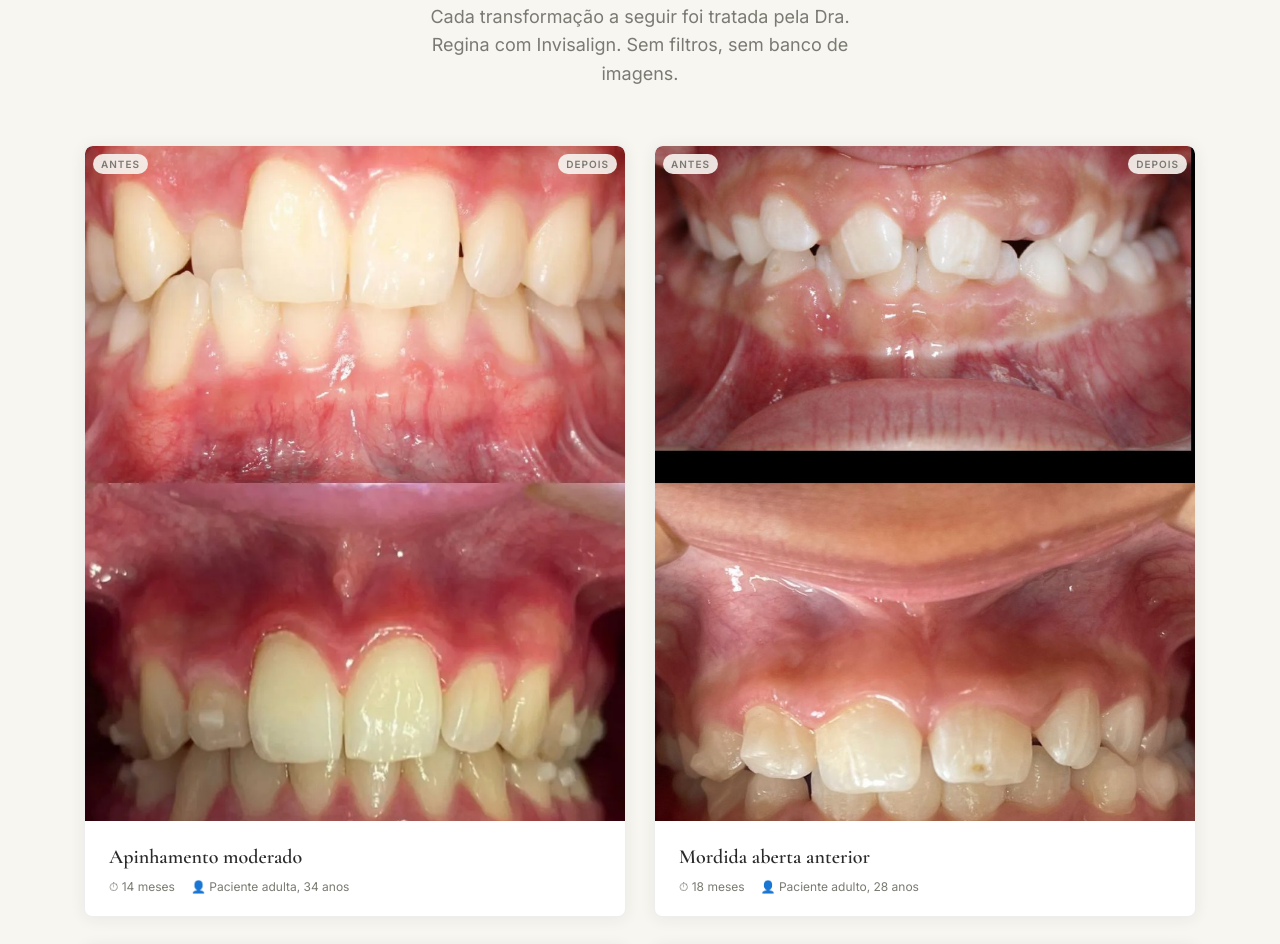
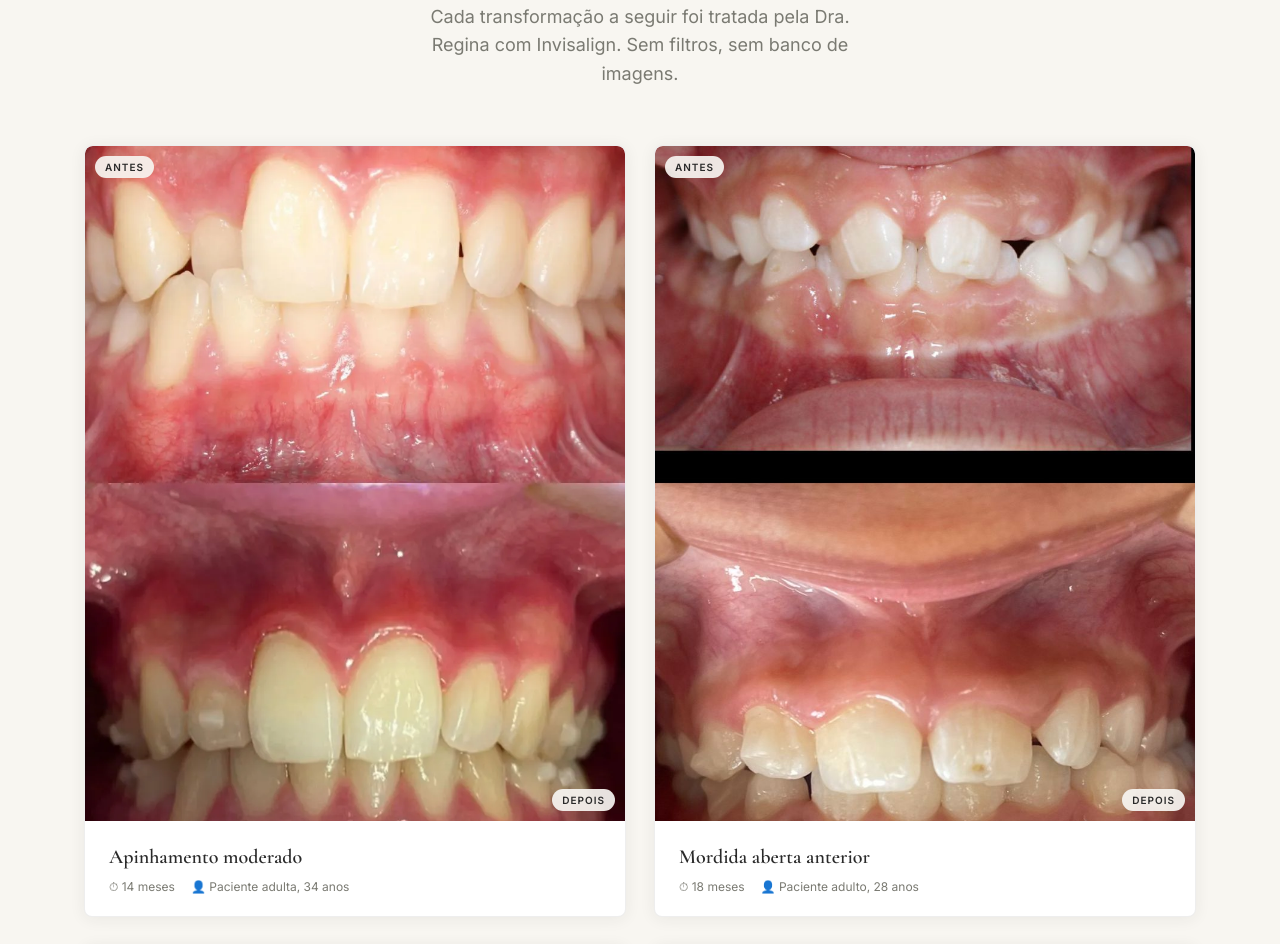
Before and after one commit to AM4R3/dra-regina-lourenco, a plain HTML site: page index.html in a window 1280 px wide. Shown: the part 1214-2158 px from the top of the page. Drawn offline with nearby package versions, Linux system fonts and the light colour scheme; a web font is replaced by a local one.

Commit message:
fix: labels ANTES (topo-esq) e DEPOIS (baixo-dir) nos casos
Co-Authored-By: Claude Sonnet 4.6 <noreply@anthropic.com>

```diff
--- a/index.html
+++ b/index.html
@@ -127,8 +127,10 @@ body{font-family:var(--font-body);background:var(--bg);color:var(--text);line-he
 .case-sep{position:absolute;left:50%;top:0;bottom:0;width:2px;background:var(--gold);transform:translateX(-50%);z-index:2;pointer-events:none}
 /* Real images */
 .case-full-img{width:100%;display:block;object-fit:cover}
-.case-labels{position:absolute;top:8px;left:0;right:0;display:flex;justify-content:space-between;padding:0 8px;pointer-events:none}
-.case-label{font-family:var(--font-body);font-size:10px;text-transform:uppercase;letter-spacing:.1em;color:var(--muted);background:rgba(248,246,241,.9);padding:2px 8px;border-radius:var(--radius-pill);font-weight:600}
+.case-labels{position:absolute;inset:0;pointer-events:none}
+.case-label{font-family:var(--font-body);font-size:10px;text-transform:uppercase;letter-spacing:.1em;color:var(--dark);background:rgba(248,246,241,.92);padding:3px 10px;border-radius:var(--radius-pill);font-weight:700;position:absolute}
+.case-label-antes{top:10px;left:10px}
+.case-label-depois{bottom:10px;right:10px}
 .sobre-photo{overflow:hidden;background:none;border:1.5px solid var(--gold-border)}
 .sobre-photo img{width:100%;height:100%;object-fit:cover;object-position:center top;display:block}
 .case-info{padding:1.25rem 1.5rem}
@@ -348,8 +350,8 @@ body{font-family:var(--font-body);background:var(--bg);color:var(--text);line-he
         <div class="case-images">
           <img src="images/caso1.webp" alt="Antes e depois — Apinhamento moderado" class="case-full-img">
           <div class="case-labels">
-            <span class="case-label">Antes</span>
-            <span class="case-label">Depois</span>
+            <span class="case-label case-label-antes">Antes</span>
+            <span class="case-label case-label-depois">Depois</span>
           </div>
         </div>
         <div class="case-info">
@@ -363,8 +365,8 @@ body{font-family:var(--font-body);background:var(--bg);color:var(--text);line-he
         <div class="case-images">
           <img src="images/caso2.jpeg" alt="Antes e depois — Mordida aberta anterior" class="case-full-img">
           <div class="case-labels">
-            <span class="case-label">Antes</span>
-            <span class="case-label">Depois</span>
+            <span class="case-label case-label-antes">Antes</span>
+            <span class="case-label case-label-depois">Depois</span>
           </div>
         </div>
         <div class="case-info">
@@ -378,8 +380,8 @@ body{font-family:var(--font-body);background:var(--bg);color:var(--text);line-he
         <div class="case-images">
           <img src="images/caso3.webp" alt="Antes e depois — Espaçamento entre dentes" class="case-full-img">
           <div class="case-labels">
-            <span class="case-label">Antes</span>
-            <span class="case-label">Depois</span>
+            <span class="case-label case-label-antes">Antes</span>
+            <span class="case-label case-label-depois">Depois</span>
           </div>
         </div>
         <div class="case-info">
@@ -393,8 +395,8 @@ body{font-family:var(--font-body);background:var(--bg);color:var(--text);line-he
         <div class="case-images">
           <img src="images/caso4.jpg" alt="Antes e depois — Apinhamento severo" class="case-full-img">
           <div class="case-labels">
-            <span class="case-label">Antes</span>
-            <span class="case-label">Depois</span>
+            <span class="case-label case-label-antes">Antes</span>
+            <span class="case-label case-label-depois">Depois</span>
           </div>
         </div>
         <div class="case-info">
```
